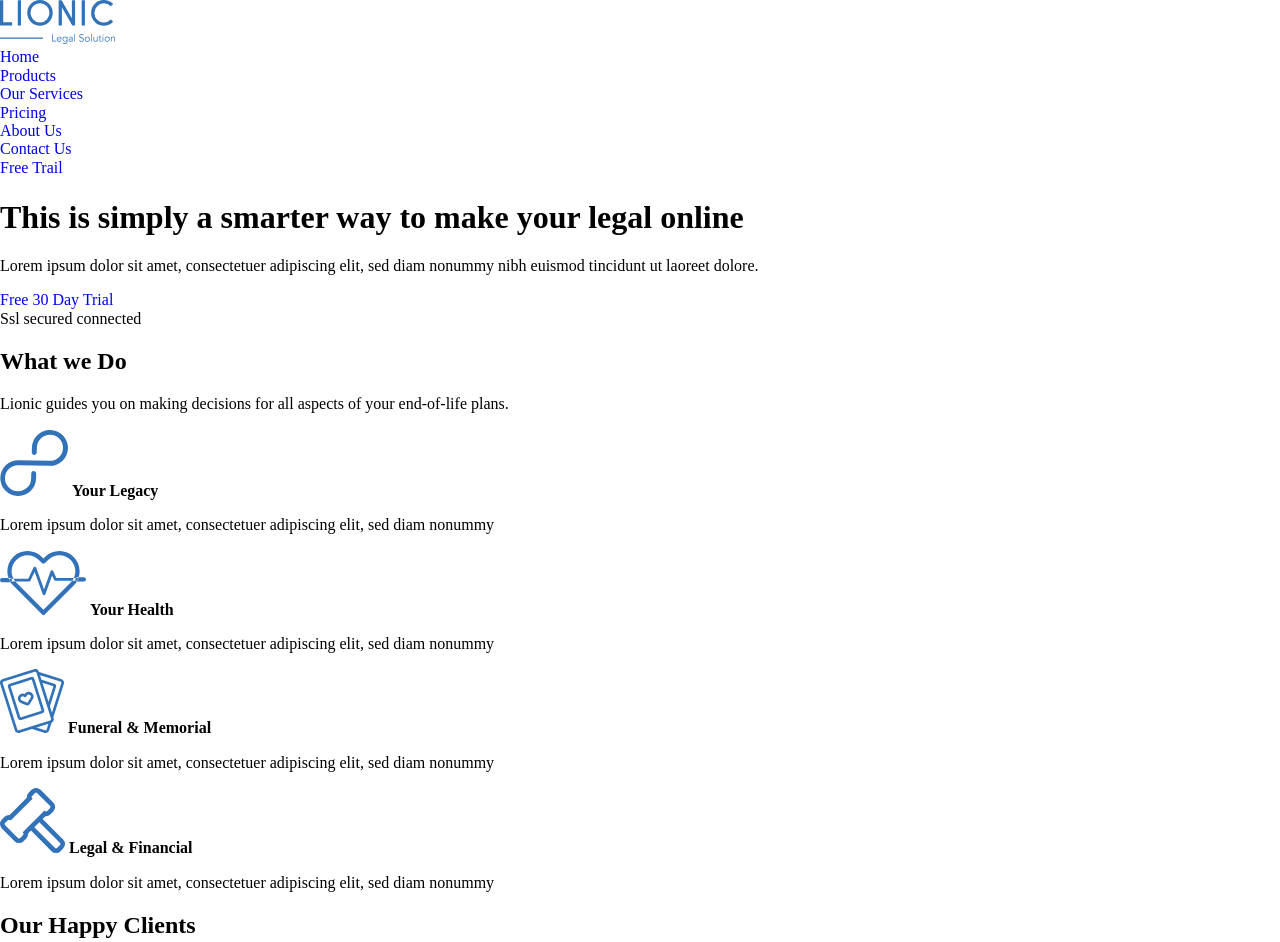
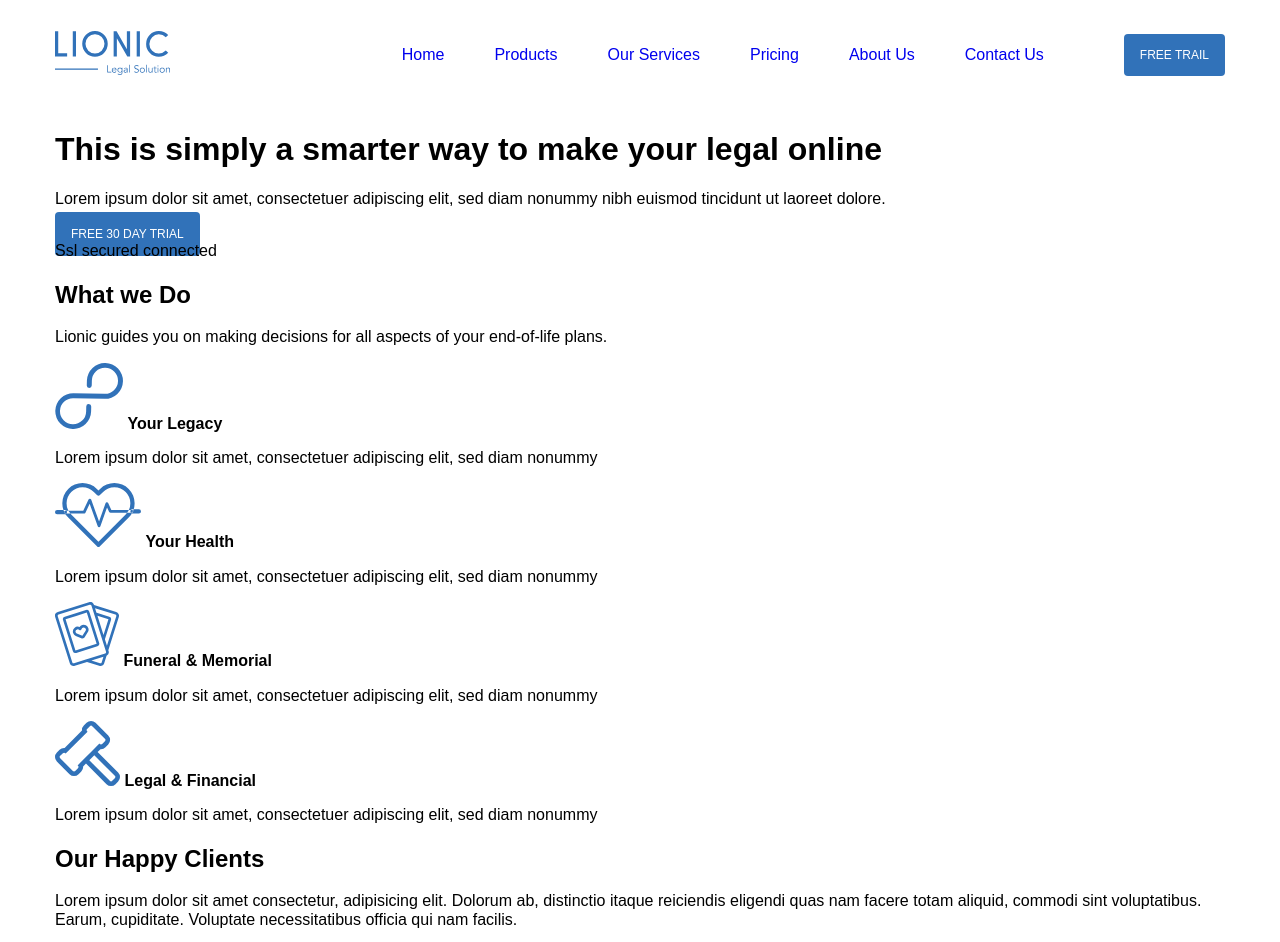
Before and after one commit to Averkiev91/lionic, a plain HTML site: page index.html in a window 1280 px wide. Shown: the top 942 px of the page. Drawn offline with Linux system fonts and the light colour scheme.

Commit message:
header style

```diff
--- a/css/style.css
+++ b/css/style.css
@@ -16,6 +16,51 @@ img {
 	max-width: 100%;
 }
 
+html {
+	font-family: sans-serif;
+}
+
+.btn {
+	padding: 15px 16px;
+	font-size: 12px;
+	text-transform: uppercase;
+	line-height: 1;
+	color: white;
+	background-color: #3172b9;
+	border-radius: 4px;
+	cursor: pointer;
+}
+
 .container {
-	max-width: 1170px;
+	max-width: 1200px;
+	margin: 0 auto;
+	padding: 0 15px;
 }
+
+/* section header */
+
+.header {
+	height: 110px;
+}
+
+.header-container {
+	display: flex;
+	align-items: center;
+	height: 100%;
+}
+
+.logo {
+	margin-right: auto;
+}
+
+.nav-list {
+	display: flex;
+}
+
+.nav-item:not(:last-child) {
+	margin-right: 50px;
+}
+
+.header-btn {
+	margin-left: 80px;
+}
--- a/index.html
+++ b/index.html
@@ -10,7 +10,7 @@
 </head>
 <body>
 	<header class="header">
-		<div class="container">
+		<div class="container header-container">
 			<a href="#" class="logo">
 				<img src="img/logo.svg" alt="Lionoc logo" class="logo-img">
 			</a>
@@ -35,10 +35,10 @@
 						<a href="#" class="nav-link">Contact Us</a>
 					</li>
 				</ul>
-				<a href="#" class="btn">
-					Free Trail
-				</a>
 			</nav>
+			<a href="#" class="btn header-btn">
+				Free Trail
+			</a>
 		</div>
 	</header>
 
```
